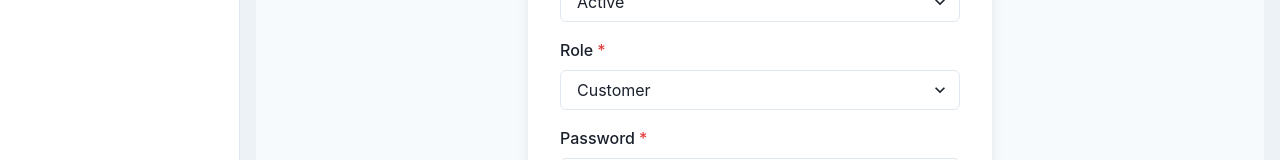
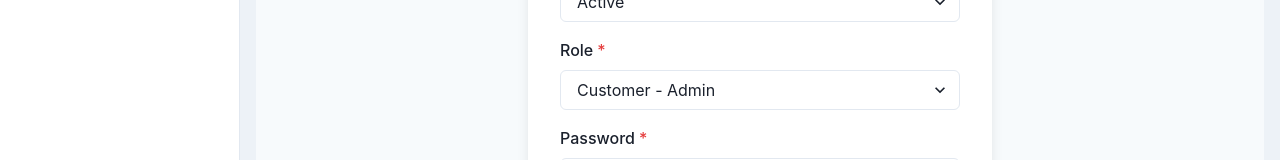
Before and after one commit to lazyfuhrer/oad-admin-panel, a Next.js app in the folder frontend/: page /createusers in a window 1280 px wide. Shown: the part 565-725 px from the top of the page. Built offline with nearby package versions, Linux system fonts and the light colour scheme.

Commit message:
updated customer roles

```diff
--- a/frontend/src/components/Layout.js
+++ b/frontend/src/components/Layout.js
@@ -125,9 +125,16 @@ const SidebarContent = ({ onClose, ...rest }) => {
         if (link.name === 'CREATE USERS' && role != 'admin') {
           return null;
         }
-        if (link.name === 'VIEW USERS' && role == 'customer') {
+        if (link.name === 'VIEW USERS' && role == 'customerAdmin') {
           return null;
         }
+        if ((link.name === 'VIEW USERS' || link.name === 'BILLING' || link.name === 'ACCOUNTING') && role == 'customerOfficer') {
+          return null;
+        }
+        if ((link.name === 'VIEW USERS' || link.name === 'BILLING' || link.name === 'OFFICERS' || link.name === 'SHARES' || link.name === 'DOCUMENTS' || link.name === 'PARTNERSHIPS' || link.name === 'CONTACT') && role == 'customerFinance') {
+          return null;
+        }
+
         return (
           <NavItem
             key={link.name}
--- a/frontend/src/pages/createusers.js
+++ b/frontend/src/pages/createusers.js
@@ -10,14 +10,11 @@ import {
     Stack,
     Button,
     Heading,
-    Text,
     useColorModeValue,
-    Link,
     Select,
   } from '@chakra-ui/react';
   import { useState } from 'react';
   import { ViewIcon, ViewOffIcon } from '@chakra-ui/icons';
-  import NextLink from 'next/link';
 
   export default function CreateUsers() {
     const [showPassword, setShowPassword] = useState(false);
@@ -29,7 +26,7 @@ import {
       username: '',
       password: '',
       cpassword: '',
-      role: 'customer',
+      role: 'customerAdmin',
       status : 'active'
     });
 
@@ -40,8 +37,6 @@ import {
 
     const handleSubmit = async (event) => {
       event.preventDefault();
-      // const { firstname, lastname, email, username, password } = formData;
-
       const res = await fetch('/api/signup', {
         method: 'POST',
         headers: {
@@ -52,7 +47,6 @@ import {
 
       if (res.ok) console.log(formData);
     };
-
 
     return (
       <Flex
@@ -104,7 +98,9 @@ import {
               <FormControl id="role" isRequired>
                 <FormLabel>Role</FormLabel>
                 <Select value={formData.role} onChange={handleInputChange}>
-                  <option value="customer">Customer</option>
+                  <option value="customerAdmin">Customer - Admin</option>
+                  <option value="customerOfficer">Customer - Officer</option>
+                  <option value="customerFinance">Customer - Finance</option>
                   <option value="admin">Admin</option>
                   <option value="manager">Manager</option>
                   <option value="executive">Executive</option>
--- a/frontend/src/pages/login.js
+++ b/frontend/src/pages/login.js
@@ -45,7 +45,7 @@ export default function Login() {
     });
 
     const data = await res.json();
-    //console.log(data)
+    console.log(data)
 
     if (res.ok) {
       setUserData(data);
```
